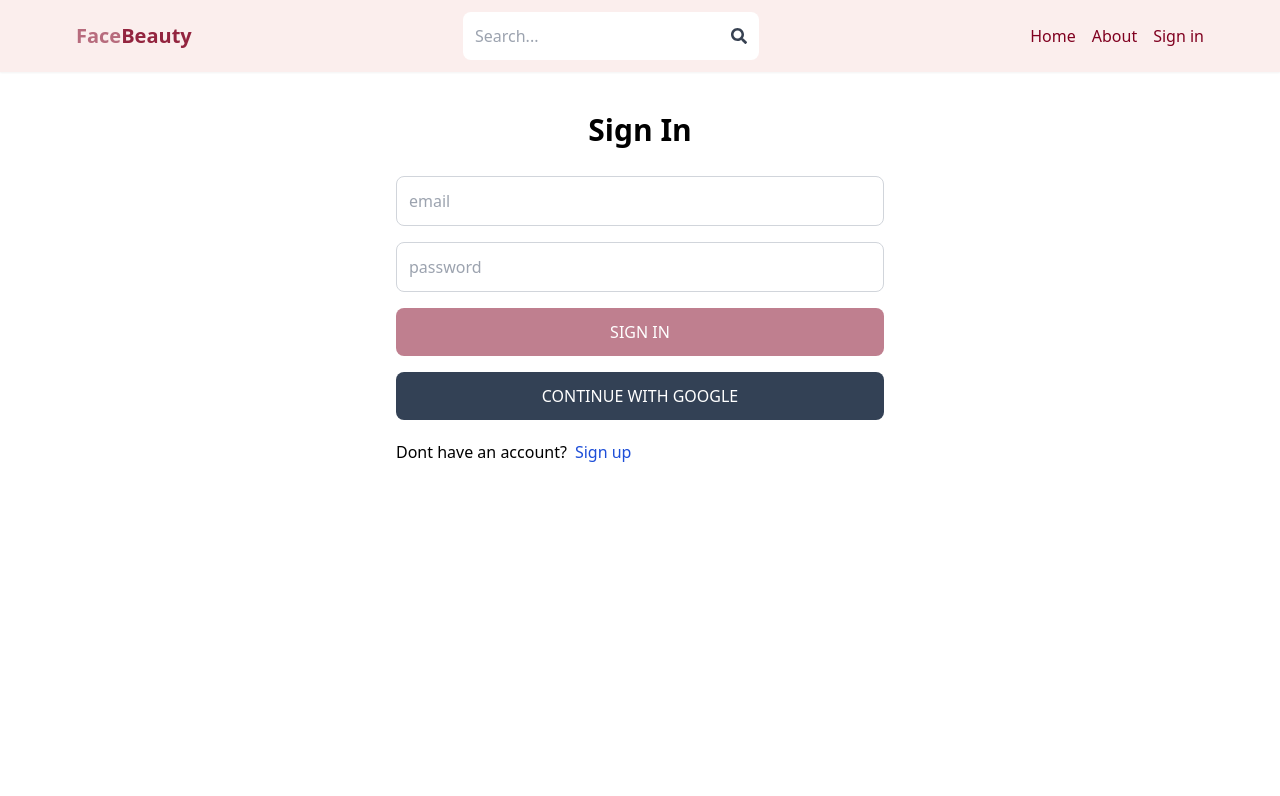
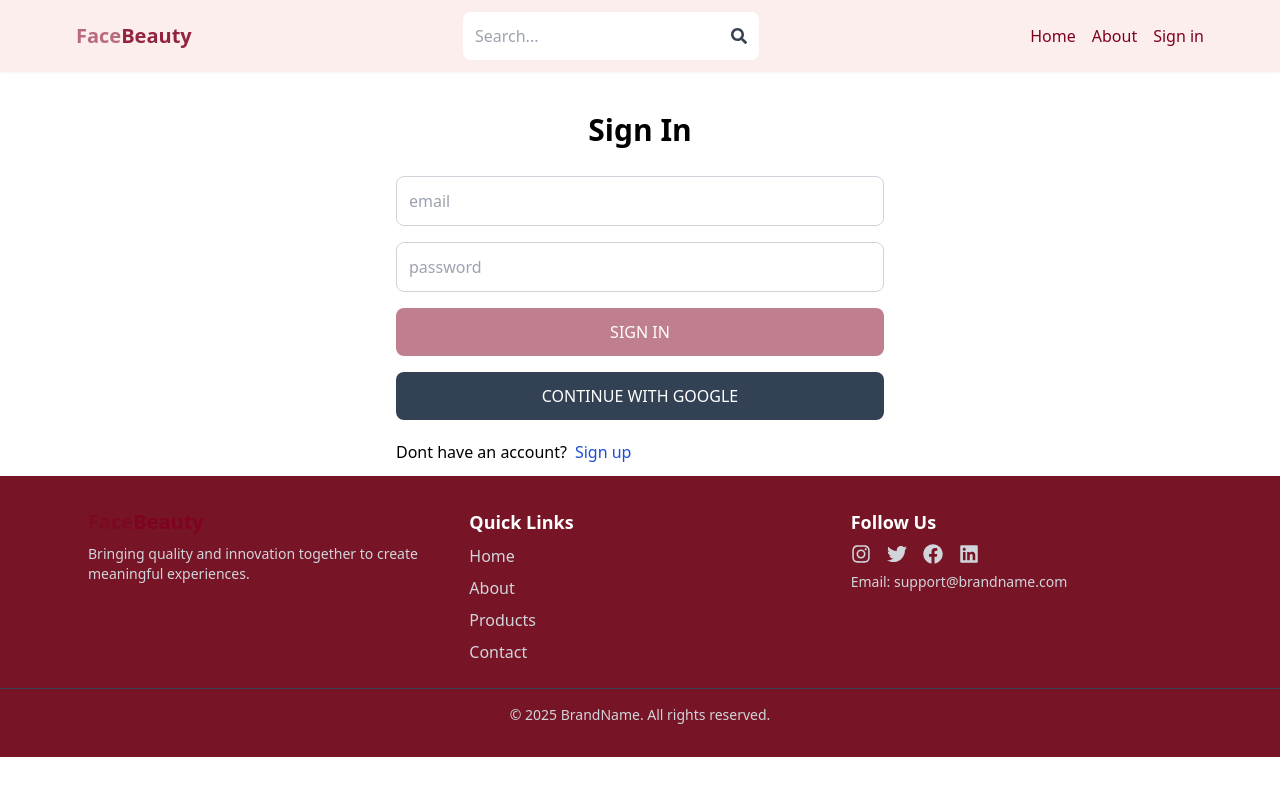
Before and after one commit to navyabijoy/mern-project, a React (Vite) app in the folder client/: page /sign-in in a window 1280 px wide. Shown: the top 796 px of the page. Built offline with nearby package versions, Linux system fonts and the light colour scheme; no server answers.

Commit message:
Footer and About page added

```diff
--- a/client/src/App.jsx
+++ b/client/src/App.jsx
@@ -10,6 +10,7 @@ import CreateProduct from './pages/CreateProduct';
 import UpdateProduct from './pages/UpdateProduct';
 import Product from './pages/Product';
 import Search from './pages/Search';
+import Footer from './components/Footer';
 export default function App() {
   return (
     <BrowserRouter>
@@ -27,6 +28,7 @@ export default function App() {
         <Route path="/update-product/:productId" element={<UpdateProduct />} />
       </Route>
     </Routes>
+    <Footer />
     </BrowserRouter>
   )
 }
--- /dev/null
+++ b/client/src/components/Footer.jsx
@@ -0,0 +1,55 @@
+import { FaInstagram, FaTwitter, FaFacebook, FaLinkedin } from "react-icons/fa";
+import  { Link } from 'react-router-dom';
+
+export default function Footer() {
+  return (
+    <footer className="bg-burg-700 text-gray-300 py-8">
+      <div className="max-w-6xl mx-auto px-6 grid grid-cols-1 md:grid-cols-3 gap-10 text-center md:text-left">
+        <div>
+        <Link to='/'>
+          <h1 className='font-bold text-sm sm:text-xl flex flex-wrap'>
+            <span className="text-burgundy/55">Face</span>
+            <span className='text-burgundy/85'>Beauty</span>
+          </h1>
+        </Link>
+          <p className="text-sm mt-2">
+            Bringing quality and innovation together to create meaningful experiences.
+          </p>
+        </div>
+
+        <div>
+          <h3 className="text-lg font-semibold text-white">Quick Links</h3>
+          <ul className="mt-2 space-y-2">
+            <li><a href="/" className="hover:text-burg-500">Home</a></li>
+            <li><a href="/about" className="hover:text-burg-500">About</a></li>
+            <li><a href="/products" className="hover:text-burg-500">Products</a></li>
+            <li><a href="/contact" className="hover:text-burg-500">Contact</a></li>
+          </ul>
+        </div>
+
+        <div>
+          <h3 className="text-lg font-semibold text-white">Follow Us</h3>
+          <div className="flex justify-center md:justify-start gap-4 mt-2">
+            <a href="https://instagram.com" target="_blank" className="hover:text-burg-500">
+              <FaInstagram size={20} />
+            </a>
+            <a href="https://twitter.com" target="_blank" className="hover:text-burg-500">
+              <FaTwitter size={20} />
+            </a>
+            <a href="https://facebook.com" target="_blank" className="hover:text-burg-500">
+              <FaFacebook size={20} />
+            </a>
+            <a href="https://linkedin.com" target="_blank" className="hover:text-burg-500">
+              <FaLinkedin size={20} />
+            </a>
+          </div>
+          <p className="text-sm mt-2">Email: support@brandname.com</p>
+        </div>
+      </div>
+
+      <div className="border-t border-gray-700 mt-6 text-center pt-4 text-sm">
+        <p>&copy; {new Date().getFullYear()} BrandName. All rights reserved.</p>
+      </div>
+    </footer>
+  );
+}
--- a/client/src/pages/About.jsx
+++ b/client/src/pages/About.jsx
@@ -1,6 +1,33 @@
-
 export default function About() {
   return (
-    <div>About</div>
-  )
+    <div className="max-w-6xl mx-auto px-6 py-12">
+      <div className="text-center">
+        <h1 className="text-4xl font-bold text-gray-900">About Us</h1>
+        <p className="text-lg text-gray-600 mt-2">
+          Discover who we are and what we do.
+        </p>
+      </div>
+
+      <div className="mt-10 grid md:grid-cols-2 gap-10 items-center">
+        <img
+          src="/about-image.jpg"
+          alt="About Us"
+          className="w-full h-[300px] object-cover rounded-xl shadow-lg"
+        />
+
+        <div className="space-y-4">
+          <h2 className="text-2xl font-semibold text-gray-800">Our Mission</h2>
+          <p className="text-gray-600 leading-relaxed">
+            We are dedicated to providing the best products and services.
+            Our goal is to bring quality and innovation together to create meaningful experiences.
+          </p>
+          <p className="text-gray-600 leading-relaxed">
+            With a passion for excellence, we work hard to deliver exceptional value to our customers.
+            Join us on this journey and be a part of something amazing.
+          </p>
+        </div>
+      </div>
+
+    </div>
+  );
 }
```
